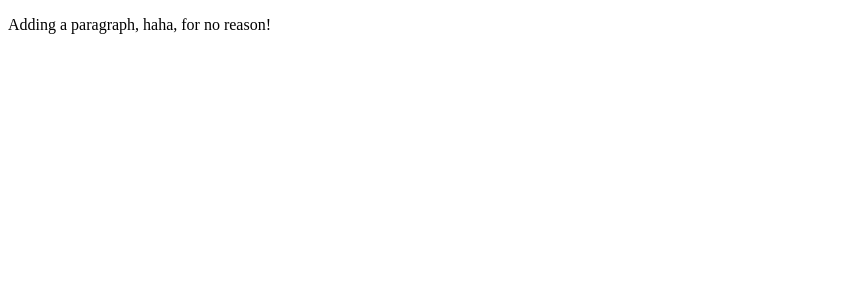
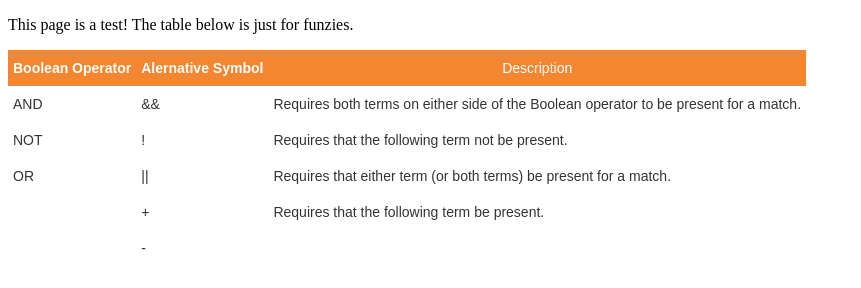
Before and after one commit to noelattensa/NoelTest, a plain HTML site: page index.html in a window 1280 px wide. Shown: the whole page, without its empty margins (0-861 px from the left). Drawn offline with nearby package versions, Linux system fonts and the light colour scheme.

Commit message:
Added Table and Stuff

```diff
--- a/index.html
+++ b/index.html
@@ -9,9 +9,52 @@
   <meta name="author" content="name">
   <meta name="description" content="description here">
   <meta name="keywords" content="keywords,here">
+
+<style type="text/css">
+.tg  {border-collapse:collapse;border-spacing:0;border-color:#aaa;}
+.tg td{font-family:Arial, sans-serif;font-size:14px;padding:10px 5px;border-style:solid;border-width:0px;overflow:hidden;word-break:normal;border-color:#aaa;color:#333;background-color:#fff;}
+.tg th{font-family:Arial, sans-serif;font-size:14px;font-weight:normal;padding:10px 5px;border-style:solid;border-width:0px;overflow:hidden;word-break:normal;border-color:#aaa;color:#fff;background-color:#f38630;}
+.tg .tg-e3zv{font-weight:bold}
+.tg .tg-9hbo{font-weight:bold;vertical-align:top}
+.tg .tg-yw4l{vertical-align:top}
+</style>
+
   </head>
   <body>
-      <p>Adding a paragraph, haha, for no reason!</p>
+      <p>This page is a test! The table below is just for funzies.</p>
+
+<table class="tg">
+  <tr>
+    <th class="tg-e3zv">Boolean Operator</th>
+    <th class="tg-9hbo">Alernative Symbol</th>
+    <th class="tg-yw4l">Description</th>
+  </tr>
+  <tr>
+    <td class="tg-yw4l">AND</td>
+    <td class="tg-yw4l">&amp;&amp;</td>
+    <td class="tg-yw4l">Requires both terms on either side of the Boolean operator to be present for a match. </td>
+  </tr>
+  <tr>
+    <td class="tg-yw4l">NOT</td>
+    <td class="tg-yw4l">!</td>
+    <td class="tg-yw4l">Requires that the following term not be present.</td>
+  </tr>
+  <tr>
+    <td class="tg-yw4l">OR</td>
+    <td class="tg-yw4l">||</td>
+    <td class="tg-yw4l">Requires that either term (or both terms) be present for a match. </td>
+  </tr>
+  <tr>
+    <td class="tg-yw4l"></td>
+    <td class="tg-yw4l">+</td>
+    <td class="tg-yw4l">Requires that the following term be present.</td>
+  </tr>
+  <tr>
+    <td class="tg-yw4l"></td>
+    <td class="tg-yw4l">-</td>
+    <td class="tg-yw4l"></td>
+  </tr>
+</table>
 
   <script src="//ajax.googleapis.com/ajax/libs/jquery/1.7.2/jquery.min.js" type="text/javascript"></script>
   </body>
```
Also changed, not shown: 1 other file.
